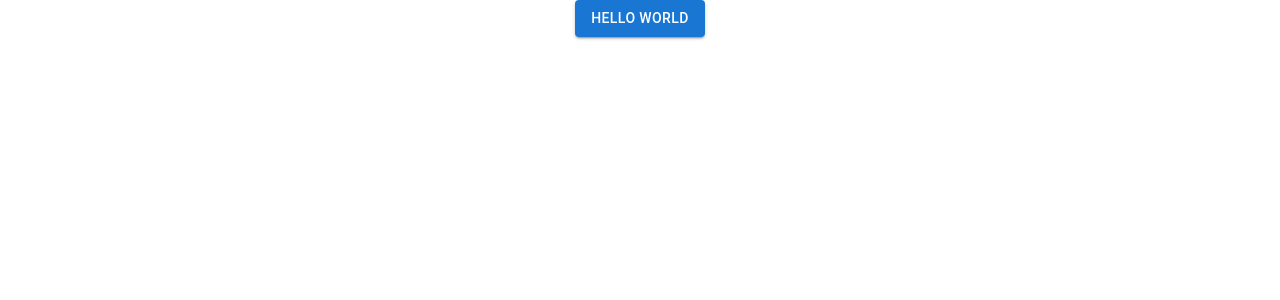
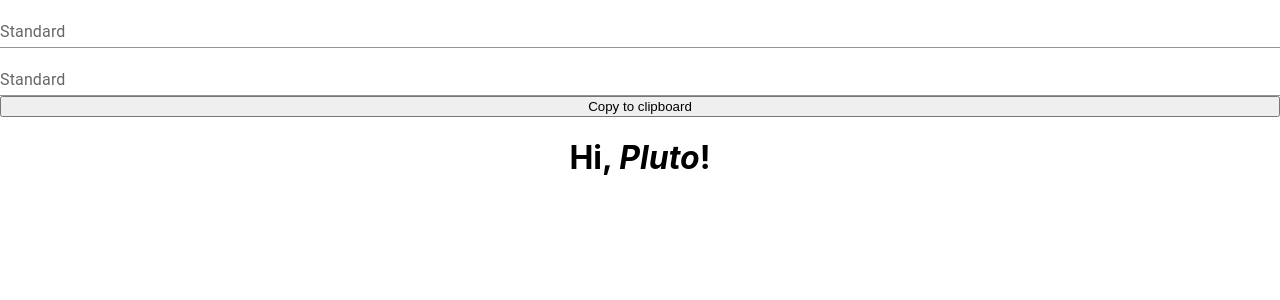
Before and after one commit to viper-license/viper-license-web, a React (Create React App) app: page / in a window 1280 px wide. Shown: the top 300 px of the page. Built offline with nearby package versions, Linux system fonts and the light colour scheme.

Commit message:
引入markdown组件和copy组件

```diff
--- a/package.json
+++ b/package.json
@@ -12,7 +12,9 @@
     "@testing-library/react": "^13.4.0",
     "@testing-library/user-event": "^13.5.0",
     "react": "^18.3.1",
+    "react-copy-to-clipboard": "^5.1.0",
     "react-dom": "^18.3.1",
+    "react-markdown": "^9.0.1",
     "react-scripts": "5.0.1",
     "serve": "^14.2.3",
     "web-vitals": "^2.1.4"
--- a/src/App.css
+++ b/src/App.css
@@ -1,38 +1,5 @@
 .App {
   text-align: center;
-}
-
-.App-logo {
-  height: 40vmin;
-  pointer-events: none;
-}
-
-@media (prefers-reduced-motion: no-preference) {
-  .App-logo {
-    animation: App-logo-spin infinite 20s linear;
-  }
-}
-
-.App-header {
-  background-color: #282c34;
-  min-height: 100vh;
   display: flex;
   flex-direction: column;
-  align-items: center;
-  justify-content: center;
-  font-size: calc(10px + 2vmin);
-  color: white;
 }
-
-.App-link {
-  color: #61dafb;
-}
-
-@keyframes App-logo-spin {
-  from {
-    transform: rotate(0deg);
-  }
-  to {
-    transform: rotate(360deg);
-  }
-}
--- a/src/App.js
+++ b/src/App.js
@@ -1,10 +1,18 @@
 import "./App.css";
-import Button from "@mui/material/Button";
+import TextField from "@mui/material/TextField";
+import Markdown from "react-markdown";
+import { CopyToClipboard } from "react-copy-to-clipboard";
 
 function App() {
+  const markdownS = "# Hi, *Pluto*!";
   return (
     <div className="App">
-      <Button variant="contained">Hello world</Button>
+      <TextField id="standard-basic" label="Standard" variant="standard" />
+      <TextField id="standard-basic" label="Standard" variant="standard" />
+      <CopyToClipboard text="Hello!">
+        <button>Copy to clipboard</button>
+      </CopyToClipboard>
+      <Markdown>{markdownS}</Markdown>
     </div>
   );
 }
```
Also changed, not shown: 1 other file (tests, documents, lock files or other folders).
